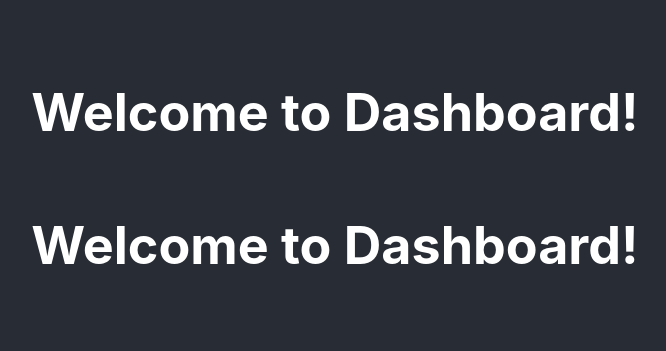
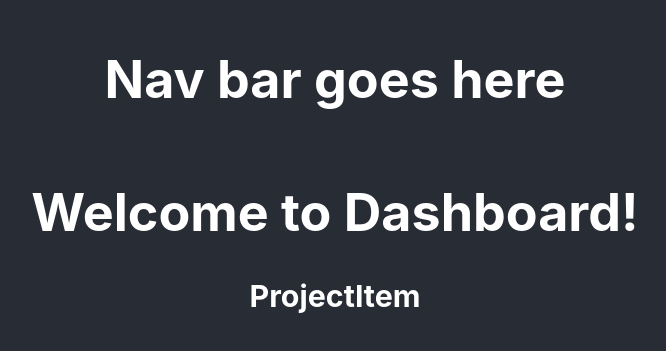
Before and after one commit to riqs07/HCL-Capstone-PMTool, a React (Create React App) app in the folder reactjs/: page / in a window 1280 px wide. Shown: the part 221-572 px from the top of the page, without its empty margins (305-971 px from the left). Built offline with nearby package versions, Linux system fonts and the light colour scheme.

Commit message:
Project item and Layout

```diff
--- a/reactjs/src/App.js
+++ b/reactjs/src/App.js
@@ -1,15 +1,13 @@
 import './App.css';
 
 import Dashboard from './components/Dashboard';
+import Header from './components/Layout/Header'
 
 function App() {
   return (
     <div className="App">
       <header className="App-header">
-
-  <Dashboard/>
-
-
+      <Header/>
   <Dashboard/>
 
       </header>
--- a/reactjs/src/components/Dashboard.js
+++ b/reactjs/src/components/Dashboard.js
@@ -1,9 +1,13 @@
 import React from 'react'
+import ProjectItem from './Project/ProjectItem'
+
 
 export default function Dashboard() {
     return (
         <div>
             <h1> Welcome to Dashboard!</h1>
+
+            <ProjectItem/>
         </div>
     )
 }
--- /dev/null
+++ b/reactjs/src/components/Layout/Header.js
@@ -0,0 +1,9 @@
+import React from 'react'
+
+export default function Header() {
+    return (
+        <div>
+        <h1>Nav bar goes here</h1>
+        </div>
+    )
+}
--- /dev/null
+++ b/reactjs/src/components/Project/ProjectItem.js
@@ -0,0 +1,9 @@
+import React from 'react'
+
+export default function ProjectItem() {
+    return (
+        <div>
+            <h3>ProjectItem </h3>
+        </div>
+    )
+}
```
